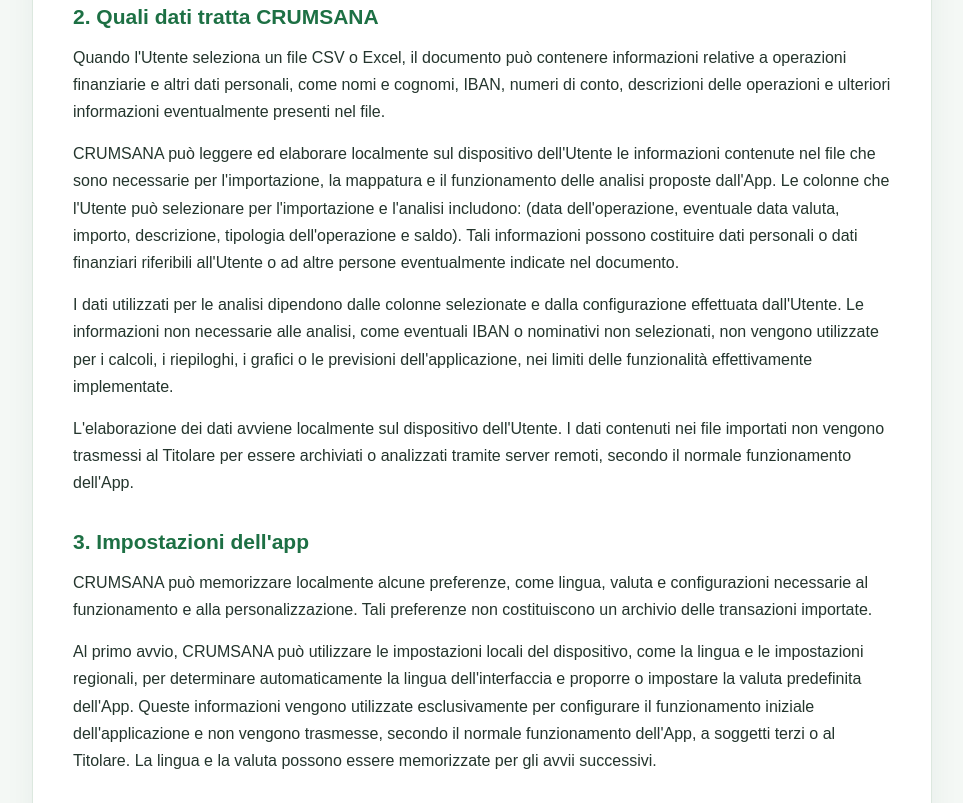
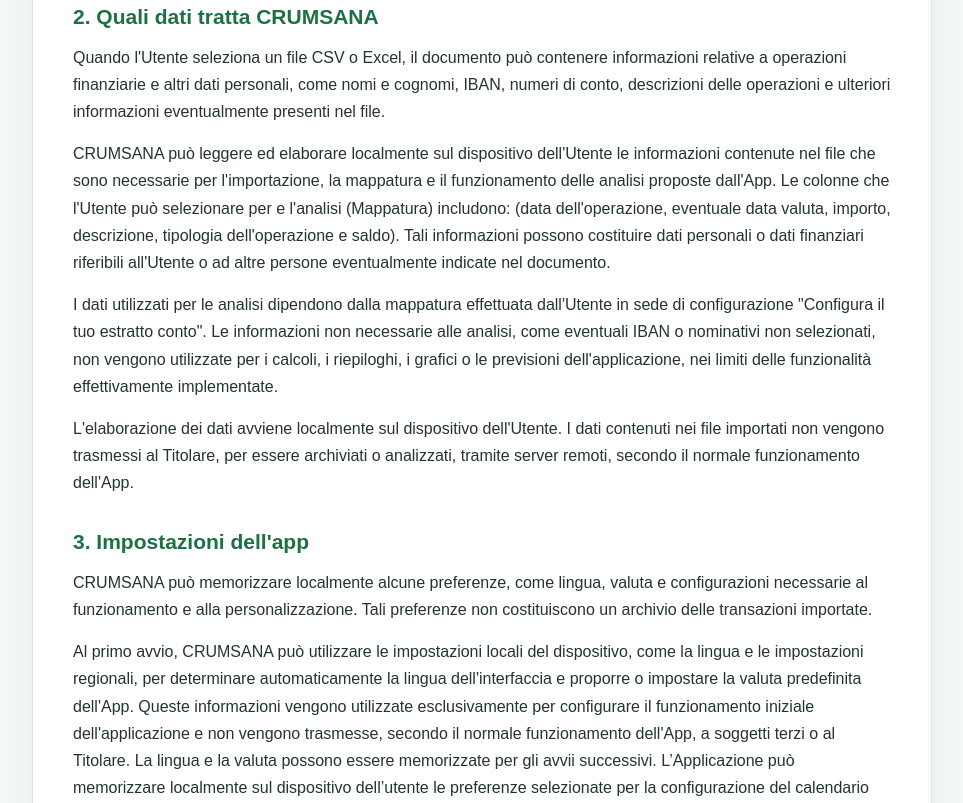
Before and after one commit to supportcrumsana/crumsana-legal, a plain HTML site: page privacy.html in a window 1280 px wide. Shown: the part 945-1748 px from the top of the page, without its empty margins (158-1121 px from the left). Drawn offline with Linux system fonts and the light colour scheme.

Commit message:
Update privacy.html

```diff
--- a/privacy.html
+++ b/privacy.html
@@ -196,7 +196,7 @@
   dell'Utente le informazioni contenute nel file che sono
   necessarie per l'importazione, la mappatura e il funzionamento
   delle analisi proposte dall'App. Le colonne che l'Utente
-  può selezionare per l'importazione e l'analisi includono:
+  può selezionare per e l'analisi (Mappatura) includono:
   (data dell'operazione, eventuale data valuta, importo,
   descrizione, tipologia dell'operazione e saldo).
   Tali informazioni possono costituire dati personali o dati
@@ -205,8 +205,7 @@
 </p>
 
 <p>
-  I dati utilizzati per le analisi dipendono dalle colonne
-  selezionate e dalla configurazione effettuata dall'Utente.
+  I dati utilizzati per le analisi dipendono dalla mappatura effettuata dall'Utente in sede di configurazione "Configura il tuo estratto conto".
   Le informazioni non necessarie alle analisi, come eventuali
   IBAN o nominativi non selezionati, non vengono utilizzate
   per i calcoli, i riepiloghi, i grafici o le previsioni
@@ -217,7 +216,7 @@
 <p>
   L'elaborazione dei dati avviene localmente sul dispositivo
   dell'Utente. I dati contenuti nei file importati non vengono
-  trasmessi al Titolare per essere archiviati o analizzati
+  trasmessi al Titolare, per essere archiviati o analizzati,
   tramite server remoti, secondo il normale funzionamento
   dell'App.
 </p>
@@ -240,6 +239,12 @@
   esclusivamente per configurare il funzionamento iniziale
   dell'applicazione e non vengono trasmesse, secondo il normale funzionamento dell'App,
    a soggetti terzi o al Titolare. La lingua e la valuta possono essere memorizzate per gli avvii successivi.
+
+L’Applicazione può memorizzare localmente sul dispositivo dell’utente le preferenze selezionate per la configurazione del calendario finanziario, al fine di mantenerle disponibili anche agli avvii successivi dell’Applicazione.
+
+Le preferenze possono includere, a titolo esemplificativo, il giorno di inizio del periodo finanziario, le regole relative ai giorni non lavorativi.
+
+
 </p>
 
 <h2>4. Modalità di trattamento</h2>
@@ -314,7 +319,7 @@
   Questa permanenza temporanea non implica necessariamente un
   salvataggio permanente dei dati. Eventuali copie temporanee o
   cache gestite dal sistema operativo o da componenti esterni
-  dipendono dal relativo funzionamento del dispositivo e non
+  dipendono dal relativo funzionamento del dispositivo dell'utente e non
   sono sotto il controllo diretto del Titolare. CRUMSANA non
   modifica il file originale durante l'importazione.
 </p>
```
